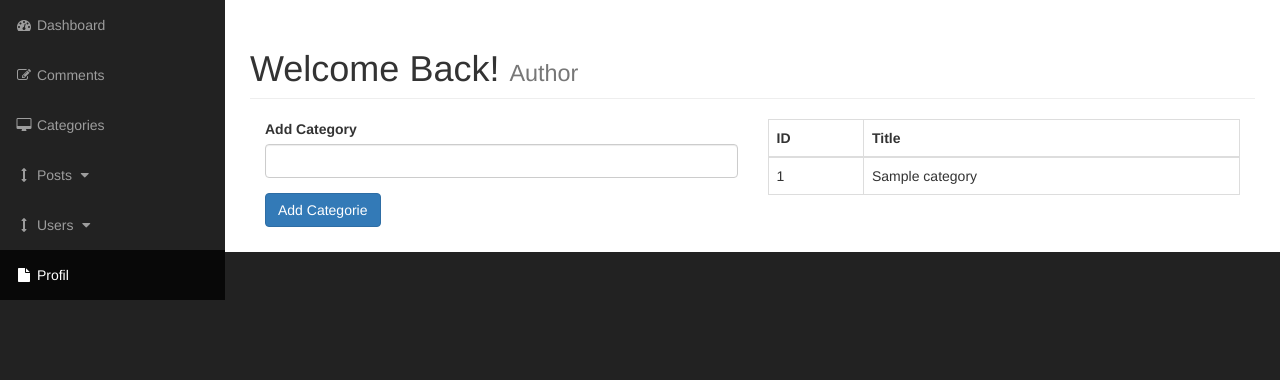
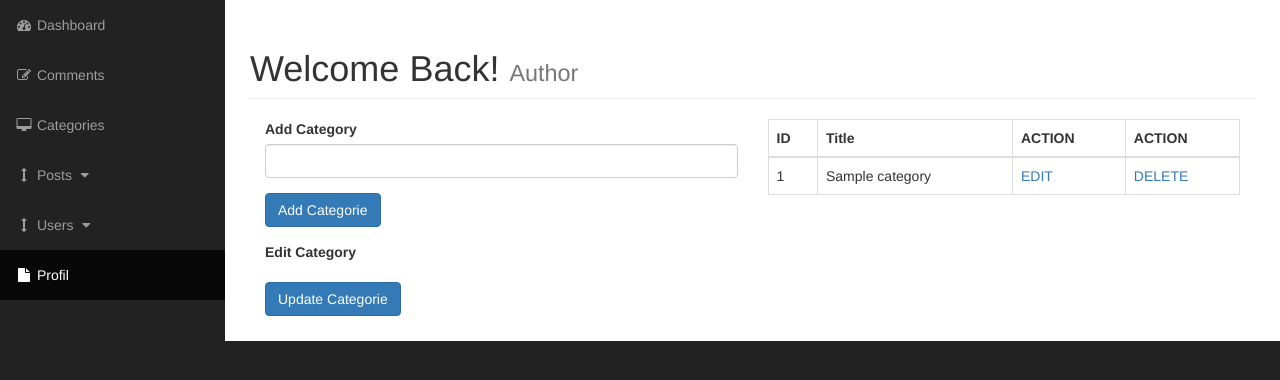
Before and after one commit to Sidiki-del/CMS, a PHP site: page /admin/categories.php in a window 1280 px wide. Shown: the part 51-431 px from the top of the page. Run offline with PHP 8.4, Linux system fonts and the light colour scheme; tables that the repository leaves empty or names only in its code hold one stand-in row (values such as "Sample post").

Commit message:
Update And Delete Category Added

```diff
--- a/admin/categories.php
+++ b/admin/categories.php
@@ -26,7 +26,10 @@
                             if(empty($cat_title))
                             echo "Ce Champ Doit Etre Rempli";
                             else {
-
+                                $qry = "INSERT INTO categories(cat_title) VALUES ('{$cat_title}')";
+                                $result = mysqli_query($connection, $qry);
+                                if(!$result)
+                                die("QUERY FAILED".mysqli_error($connection));
                             }
                         }
 
@@ -39,6 +42,9 @@
                         <div class="form-group">
                         <input type="submit" class="btn btn-primary" name="submit" value="Add Categorie"></div>
                         </form>
+
+                        <?php include './includes/update_categories.php'; ?>
+
                         </div>
                         <div class="col-xs-6">
 
@@ -47,6 +53,8 @@
                            <tr>
                            <th>ID</th>
                            <th>Title</th>
+                           <th>ACTION</th>
+                           <th>ACTION</th>
                            </tr>
                            </thead>
                            <tbody>
@@ -61,6 +69,8 @@
                                echo "<tr>";
                                echo "<td>$cat_id</td>";
                                echo "<td>$cat_title</td>";
+                               echo "<td><a href='categories.php?update={$cat_id}'>EDIT</a></td>";
+                               echo "<td><a href='categories.php?delete={$cat_id}'>DELETE</a></td>";
                                echo "</tr>";
                            }
                                ?>
@@ -68,6 +78,15 @@
 
                            </tbody>
                            </table>
+                           <?php
+                           //DELETE FROM category
+                           if(isset($_GET['delete'])){
+                             $delete_id = $_GET['delete'];
+                             $qry = "DELETE FROM categories where cat_id = $delete_id";
+                             $result = mysqli_query($connection, $qry);
+                             header("Location: categories.php");
+                           }
+                           ?>
                         </div>
 
                     </div>
--- a/admin/includes/admin_header.php
+++ b/admin/includes/admin_header.php
@@ -1,3 +1,4 @@
+<?php ob_start(); ?>
 <?php include "./../includes/db.php"; ?>
 
 
--- /dev/null
+++ b/admin/includes/update_categories.php
@@ -0,0 +1,29 @@
+<form action="" method="post">
+                        <div class="form-group">
+                        <label for="cat_title">Edit Category</label>
+                        <?php
+                        if(isset($_GET['update'])){
+                            $cat_id = $_GET['update'];
+                            $qry = "SELECT * FROM categories where cat_id = $cat_id";
+                            $result = mysqli_query($connection, $qry);
+                            while($row = mysqli_fetch_assoc($result)){
+                                $cat_title = $row['cat_title'];
+                                ?>
+                        <input type="text" value="<?php echo $cat_title; ?>" class="form-control" name="cat_title">
+                            <?php
+                            }
+                        }
+                        ?>
+                        </div>
+                        <div class="form-group">
+                        <input type="submit" class="btn btn-primary" name="update_category" value="Update Categorie"></div>
+         </form>
+
+         <?php
+         if(isset($_POST['update_category'])){
+             $cat_id = $_GET['update'];
+             $cat_title = $_POST['cat_title'];
+             $qry = "UPDATE categories set cat_title = '$cat_title' WHERE cat_id = '$cat_id'";
+             $result = mysqli_query($connection, $qry);
+
+         }
```
